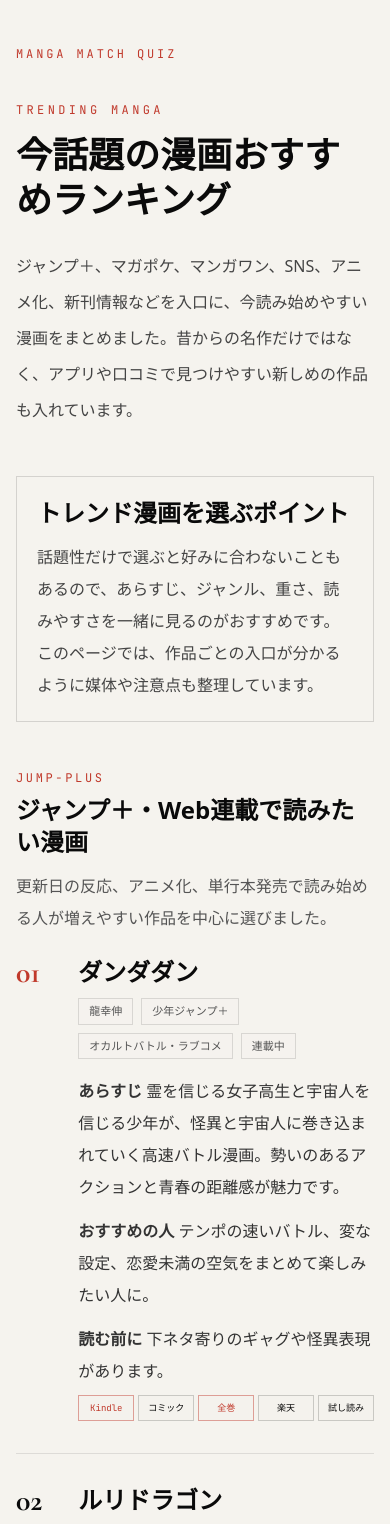
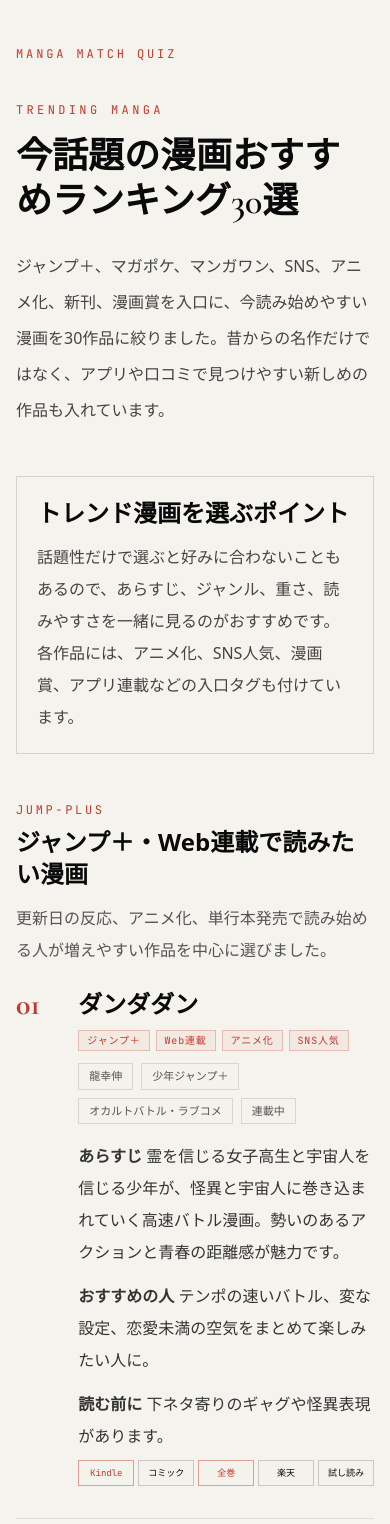
Before and after one commit to mikasaackerman0315/manga-match-shindan, a Next.js app in the folder manga-oracle-gemini/: page /trending-manga in a window 390 px wide. Shown: the top 1524 px of the page. Built offline with nearby package versions, Linux system fonts and the light colour scheme.

Commit message:
Strengthen trending manga ranking

```diff
--- a/manga-oracle-gemini/src/app/trending-manga/page.jsx
+++ b/manga-oracle-gemini/src/app/trending-manga/page.jsx
@@ -4,12 +4,12 @@ import TrackedArticleLink from "../TrackedArticleLink";
 const siteUrl = "https://www.mangamatchquiz.com";
 
 export const metadata = {
-  title: "今話題の漫画おすすめランキング | マンガマッチ診断",
-  description: "ジャンプ＋、マガポケ、マンガワン、SNS、アニメ化、新刊で読まれやすい注目漫画を紹介します。",
+  title: "今話題の漫画おすすめランキング30選 | マンガマッチ診断",
+  description: "ジャンプ＋、マガポケ、マンガワン、SNS、アニメ化、新刊、漫画賞で読まれやすい注目漫画30作品を紹介します。",
   alternates: { canonical: "/trending-manga" },
   openGraph: {
-    title: "今話題の漫画おすすめランキング | マンガマッチ診断",
-    description: "漫画アプリ、SNS、アニメ化、新刊で読まれやすい注目漫画をまとめました。",
+    title: "今話題の漫画おすすめランキング30選 | マンガマッチ診断",
+    description: "漫画アプリ、SNS、アニメ化、新刊、漫画賞で読まれやすい注目漫画をまとめました。",
     url: `${siteUrl}/trending-manga`,
     siteName: "マンガマッチ診断",
     locale: "ja_JP",
@@ -22,6 +22,7 @@ const sections = [
     id: "jump-plus",
     heading: "ジャンプ＋・Web連載で読みたい漫画",
     lead: "更新日の反応、アニメ化、単行本発売で読み始める人が増えやすい作品を中心に選びました。",
+    defaultTags: ["ジャンプ＋", "Web連載"],
     items: [
       {
         title: "ダンダダン",
@@ -29,6 +30,7 @@ const sections = [
         medium: "少年ジャンプ＋",
         genre: "オカルトバトル・ラブコメ",
         status: "連載中",
+        trendTags: ["アニメ化", "SNS人気"],
         synopsis: "霊を信じる女子高生と宇宙人を信じる少年が、怪異と宇宙人に巻き込まれていく高速バトル漫画。勢いのあるアクションと青春の距離感が魅力です。",
         fit: "テンポの速いバトル、変な設定、恋愛未満の空気をまとめて楽しみたい人に。",
         caution: "下ネタ寄りのギャグや怪異表現があります。",
@@ -39,6 +41,7 @@ const sections = [
         medium: "週刊少年ジャンプ・少年ジャンプ＋",
         genre: "日常・青春・少し不思議",
         status: "連載中",
+        trendTags: ["再注目", "読みやすい"],
         synopsis: "ある朝、頭に角が生えた女子高生ルリの日常を描く作品。大きな事件よりも、会話や教室の空気で読ませるやさしい漫画です。",
         fit: "バトルより空気感、自然な会話、少しだけ非日常な日常漫画を読みたい人に。",
         caution: "派手な展開を求めると物足りないかもしれません。",
@@ -49,6 +52,7 @@ const sections = [
         medium: "少年ジャンプ＋",
         genre: "ダークファンタジー・冒険",
         status: "連載中",
+        trendTags: ["次にくる", "重め"],
         synopsis: "過酷な運命を背負った青年が、異形の力と人間の欲望が渦巻く世界を進むファンタジー。重い空気と先の読めなさが強い作品です。",
         fit: "王道だけでは物足りない、少し暗く骨太なファンタジーを追いたい人に。",
         caution: "暴力表現や重い展開があります。",
@@ -59,6 +63,7 @@ const sections = [
         medium: "週刊少年ジャンプ",
         genre: "魔法・バトル・ファンタジー",
         status: "連載中",
+        trendTags: ["マンガ大賞候補", "新世代ジャンプ"],
         synopsis: "魔法をめぐる世界で、少年イチが常識外れの存在として成長していく冒険譚。読みやすい設定とキャラクターの強さで入りやすい新世代バトルです。",
         fit: "ジャンプらしい成長、魔法バトル、見やすい絵の新作を読みたい人に。",
         caution: "序盤は世界観の説明を追いながら読む作品です。",
@@ -69,6 +74,7 @@ const sections = [
         medium: "週刊少年ジャンプ",
         genre: "剣戟・復讐・バトル",
         status: "連載中",
+        trendTags: ["海外人気", "新世代ジャンプ"],
         synopsis: "刀匠の父を持つ少年が、妖刀をめぐる因縁に踏み込んでいくバトル漫画。静かな怒りとスタイリッシュな戦闘が軸になっています。",
         fit: "剣、復讐、クールな主人公、切れ味のあるアクションが好きな人に。",
         caution: "復讐劇なので空気はやや重めです。",
@@ -79,7 +85,8 @@ const sections = [
         medium: "少年ジャンプ＋",
         genre: "SF・群像劇",
         status: "連載中",
-        synopsis: "現代社会の歪みと異物感を、鋭い会話と独特の視点で描く作品。読みながら居心地の悪さと引っかかりが残ります。",
+        trendTags: ["新連載", "尖った作品"],
+        synopsis: "宇宙人と人間が共存する社会を舞台に、怒りや違和感を抱える人々を描くSF漫画。読みながら居心地の悪さと引っかかりが残ります。",
         fit: "きれいにまとまりすぎない、少し毒のある新作を探している人に。",
         caution: "万人向けの爽快感より、ざらついた読後感が強い作品です。",
       },
@@ -89,6 +96,7 @@ const sections = [
     id: "app-serial",
     heading: "マガポケ・マンガワン周辺で注目の漫画",
     lead: "アプリ連載や週刊誌連載から、今まとめて追いやすい人気作を選びました。",
+    defaultTags: ["漫画アプリ", "連載中"],
     items: [
       {
         title: "薫る花は凛と咲く",
@@ -96,6 +104,7 @@ const sections = [
         medium: "マガジンポケット",
         genre: "青春・恋愛・学園",
         status: "連載中",
+        trendTags: ["アニメ化", "青春"],
         synopsis: "底辺男子校の少年とお嬢様学校の少女が出会い、互いの世界を少しずつ知っていく青春漫画。やさしい会話と誠実な関係性が魅力です。",
         fit: "刺激よりも、まっすぐな青春と読後感のよさを求める人に。",
         caution: "派手な事件よりも関係性の積み重ねを楽しむ作品です。",
@@ -106,7 +115,8 @@ const sections = [
         medium: "週刊少年マガジン・マガポケ",
         genre: "サッカー・デスゲーム的競争",
         status: "連載中",
-        synopsis: "日本代表を変えるため、 striker たちが過酷な選抜施設で競い合うサッカー漫画。友情よりもエゴと才能のぶつかり合いで読ませます。",
+        trendTags: ["アニメ化", "スポーツ"],
+        synopsis: "日本代表を変えるため、ストライカーたちが過酷な選抜施設で競い合うサッカー漫画。友情よりもエゴと才能のぶつかり合いで読ませます。",
         fit: "熱い台詞、ライバル関係、勝負の高揚感が好きな人に。",
         caution: "リアルな部活スポーツより、エンタメ性の強い競争漫画です。",
       },
@@ -116,6 +126,7 @@ const sections = [
         medium: "週刊少年マガジン・マガポケ",
         genre: "バトル・ダークファンタジー",
         status: "連載中",
+        trendTags: ["アニメ化", "絵が強い"],
         synopsis: "不当な罪で奈落へ落とされた少年が、廃棄物と異能が支配する世界で戦う物語。荒々しい絵と怒りのある世界観が印象に残ります。",
         fit: "絵の個性、下層から這い上がる物語、重めのバトルが好きな人に。",
         caution: "世界観は暗めで、暴力表現もあります。",
@@ -126,6 +137,7 @@ const sections = [
         medium: "マンガワン・裏サンデー",
         genre: "ホラー・怪異・サスペンス",
         status: "連載中",
+        trendTags: ["口コミ人気", "ホラー"],
         synopsis: "高額報酬の怪しい仕事に挑む二人が、不可解な現場で危険な目に遭うホラー漫画。短い話の中で不穏さが一気に膨らみます。",
         fit: "1話ごとの引きが強いホラー、怪異系の嫌な空気が好きな人に。",
         caution: "怖さや不快感のある回があります。",
@@ -136,6 +148,7 @@ const sections = [
         medium: "マンガワン・裏サンデー",
         genre: "格闘・バトル",
         status: "連載中",
+        trendTags: ["格闘", "シリーズ人気"],
         synopsis: "企業同士の利権を賭けた格闘試合を軸に、強者たちの戦いを描くシリーズ続編。肉体派のぶつかり合いと駆け引きが魅力です。",
         fit: "格闘漫画、トーナメント、強い男たちの戦いが好きな人に。",
         caution: "前作から読むとより入りやすい作品です。",
@@ -146,6 +159,7 @@ const sections = [
         medium: "週刊少年サンデー",
         genre: "格闘・MMA・青春",
         status: "連載中",
+        trendTags: ["スポーツ", "成長物語"],
         synopsis: "冴えない少年が総合格闘技に出会い、自分の弱さと向き合いながら強くなっていくスポーツ漫画。地味な努力と試合の緊張感が光ります。",
         fit: "才能より努力、泥臭い成長、格闘技のリアル寄りな熱さが好きな人に。",
         caution: "爽快な無双より、少しずつ積み上げるタイプです。",
@@ -153,9 +167,62 @@ const sections = [
     ],
   },
   {
+    id: "next-hit",
+    heading: "次にくる枠で押さえたい漫画",
+    lead: "マンガ大賞、アニメ化してほしい漫画ランキング、書店員評価など、次の入口になりやすい作品です。",
+    defaultTags: ["次にくる", "ランキング注目"],
+    items: [
+      {
+        title: "写らナイんです",
+        author: "コノシマルカ",
+        medium: "週刊少年サンデー",
+        genre: "青春・オカルト・コメディ",
+        status: "連載中",
+        trendTags: ["AnimeJapan", "爽やかホラー"],
+        synopsis: "霊媒体質の少年と心霊写真好きの少女が、オカルト部で怪異に向き合う青春漫画。怖さよりも明るい掛け合いと爽やかさで読みやすい作品です。",
+        fit: "ホラーは気になるけど重すぎるものは避けたい人、青春オカルトが好きな人に。",
+        caution: "ホラー演出はありますが、過度に暗い作品ではありません。",
+      },
+      {
+        title: "会社と私生活－オンとオフ－",
+        author: "金沢真之介",
+        medium: "ガンガンpixiv",
+        genre: "社会人・日常・ギャップ",
+        status: "連載中",
+        trendTags: ["SNS発", "社会人"],
+        synopsis: "会社では真面目に働く人々が、私生活ではまったく違う顔を持つ日常漫画。オンとオフのギャップが軽やかに描かれます。",
+        fit: "社会人の日常、趣味のある生活、ゆるい会話劇を読みたい人に。",
+        caution: "大事件よりもキャラクターのギャップを楽しむ作品です。",
+      },
+      {
+        title: "本なら売るほど",
+        author: "児島青",
+        medium: "ハルタ",
+        genre: "古本屋・人間ドラマ",
+        status: "連載中",
+        trendTags: ["マンガ大賞", "ヒューマンドラマ"],
+        synopsis: "古本屋に集まる人々と、本にまつわる記憶や縁を描くヒューマンドラマ。静かな読後感と本をめぐる会話が心に残ります。",
+        fit: "派手な展開より、人の生活や記憶を丁寧に描く漫画を読みたい人に。",
+        caution: "バトルや強い刺激を求める人には穏やかです。",
+      },
+      {
+        title: "サンキューピッチ",
+        author: "住吉九",
+        medium: "少年ジャンプ＋",
+        genre: "野球・コメディ・青春",
+        status: "連載中",
+        trendTags: ["マンガ大賞候補", "スポーツ"],
+        synopsis: "個性の強い高校球児たちが、予想外の戦術と勢いで野球に挑むスポーツ漫画。笑いと熱さの振れ幅が大きい作品です。",
+        fit: "野球漫画、クセのあるキャラ、ギャグと本気の試合を両方楽しみたい人に。",
+        caution: "正統派の部活漫画より、かなり変化球のテンポです。",
+      },
+    ],
+  },
+  {
     id: "sns-reader",
     heading: "SNSや口コミで見つけやすい漫画",
     lead: "感想を言いたくなる設定、読みやすい短さ、キャラクターの強さで広がりやすい作品です。",
+    defaultTags: ["SNS・口コミ", "読みやすい"],
     items: [
       {
         title: "ふつうの軽音部",
@@ -163,6 +230,7 @@ const sections = [
         medium: "少年ジャンプ＋",
         genre: "部活・青春・音楽",
         status: "連載中",
+        trendTags: ["マンガ大賞候補", "音楽"],
         synopsis: "軽音部に入った高校生たちの温度差や承認欲求、音楽への憧れを描く青春漫画。派手ではない会話の積み重ねが妙に刺さります。",
         fit: "部活もの、等身大の人間関係、音楽への憧れが好きな人に。",
         caution: "熱血よりも観察眼と空気感で読ませる作品です。",
@@ -173,6 +241,7 @@ const sections = [
         medium: "ヤングエースUP",
         genre: "青春・ホラー",
         status: "連載中",
+        trendTags: ["アニメ化", "ホラー"],
         synopsis: "親友の姿をした何かと過ごす少年の夏を描くホラー漫画。田舎の湿度、喪失感、近すぎる関係性が静かに怖さを生みます。",
         fit: "静かな怖さ、青春の痛み、不穏な空気を楽しみたい人に。",
         caution: "明るい青春漫画ではなく、喪失感とホラーが中心です。",
@@ -183,6 +252,7 @@ const sections = [
         medium: "ビッグガンガン",
         genre: "日常・会話劇・恋愛未満",
         status: "連載中",
+        trendTags: ["大人向け", "会話劇"],
         synopsis: "仕事帰りの会社員とスーパー店員が、店の裏で煙草を吸いながら少しずつ距離を縮める物語。短い会話の余韻で読ませます。",
         fit: "大人の距離感、静かな会話、派手すぎないラブコメが好きな人に。",
         caution: "煙草描写が多い作品です。",
@@ -193,6 +263,7 @@ const sections = [
         medium: "少年ジャンプ＋",
         genre: "青春・恋愛・学園",
         status: "完結",
+        trendTags: ["完結済み", "青春"],
         synopsis: "明るく周囲に合わせがちな女子と、まじめで自分の軸を持つ男子の関係を描く青春ラブコメ。会話の自然さと友人たちの描写も魅力です。",
         fit: "重すぎない恋愛、クラスの空気、友人関係まで含めて読みたい人に。",
         caution: "刺激的な展開より、細やかな心の変化が中心です。",
@@ -203,6 +274,7 @@ const sections = [
         medium: "マガジンポケット",
         genre: "復讐・サスペンス",
         status: "連載中",
+        trendTags: ["アプリ人気", "復讐"],
         synopsis: "壮絶ないじめで家族を奪われた少年が、復讐のために自分を鍛え、加害者たちへ近づいていくサスペンス。強烈な怒りと緊張感で読ませます。",
         fit: "刺激の強い復讐劇、先が気になるサスペンスを読みたい人に。",
         caution: "暴力表現と精神的に重い描写がかなり強めです。",
@@ -213,6 +285,7 @@ const sections = [
         medium: "週刊ヤングジャンプ",
         genre: "アイスホッケー・青春・スポーツ",
         status: "連載中",
+        trendTags: ["作者人気", "スポーツ"],
         synopsis: "問題児の少年が氷上競技の世界へ飛び込み、仲間やライバルとぶつかりながら成長していくスポーツ漫画。勢いのある人物描写が魅力です。",
         fit: "スポーツ漫画、荒い才能、チームで熱くなる展開が好きな人に。",
         caution: "序盤からキャラクターの癖が強めです。",
@@ -223,6 +296,7 @@ const sections = [
     id: "anime-media",
     heading: "アニメ化・映像化で入りやすい漫画",
     lead: "アニメや映画をきっかけに原作を読み始めやすい作品です。",
+    defaultTags: ["アニメ化", "入りやすい"],
     items: [
       {
         title: "怪獣8号",
@@ -230,6 +304,7 @@ const sections = [
         medium: "少年ジャンプ＋",
         genre: "怪獣・防衛隊・バトル",
         status: "完結",
+        trendTags: ["完結済み", "まとめ読み"],
         synopsis: "怪獣清掃業で働く男が、思わぬ変化をきっかけに防衛隊を目指すバトル漫画。社会人主人公の再挑戦と仲間との共闘が読みやすい作品です。",
         fit: "大人主人公、怪獣バトル、テンポの良い少年漫画を読みたい人に。",
         caution: "怪獣との戦闘や身体変化の描写があります。",
@@ -240,6 +315,7 @@ const sections = [
         medium: "週刊少年ジャンプ",
         genre: "殺し屋・アクション・コメディ",
         status: "連載中",
+        trendTags: ["アニメ化", "アクション"],
         synopsis: "元最強の殺し屋が、家族との平穏を守るために再び危険な世界と向き合うアクション漫画。日常コメディと迫力ある戦闘の落差が楽しい作品です。",
         fit: "キレのあるアクション、強い主人公、軽い笑いを一緒に楽しみたい人に。",
         caution: "殺し屋ものなので戦闘描写は多めです。",
@@ -250,6 +326,7 @@ const sections = [
         medium: "マガジンポケット",
         genre: "不良・青春・バトル",
         status: "連載中",
+        trendTags: ["アニメ化", "キャラ人気"],
         synopsis: "街を守る不良高校に入った少年が、仲間との出会いを通じて変わっていく青春バトル漫画。喧嘩の熱さと仲間関係のまっすぐさが魅力です。",
         fit: "不良漫画、友情、キャラクター人気の強い作品を読みたい人に。",
         caution: "喧嘩描写が中心ですが、空気は比較的読みやすいです。",
@@ -260,6 +337,7 @@ const sections = [
         medium: "週刊少年ジャンプ",
         genre: "魔女・コメディ・学園",
         status: "連載中",
+        trendTags: ["アニメ化", "コメディ"],
         synopsis: "魔女の少女と幼なじみの少年が同居し、魔法にまつわる騒動を巻き起こす学園コメディ。ギャグ、恋愛、バトルが軽やかに混ざります。",
         fit: "笑えて読みやすい、明るいファンタジー寄りの漫画を探している人に。",
         caution: "シリアスな魔法バトルより、コメディの比重が高めです。",
@@ -270,6 +348,7 @@ const sections = [
         medium: "月刊アフタヌーン",
         genre: "フィギュアスケート・スポーツ",
         status: "連載中",
+        trendTags: ["アニメ化", "受賞作"],
         synopsis: "フィギュアスケートに憧れる少女と、夢に挫折した青年コーチが頂点を目指すスポーツ漫画。努力の痛みと成長の瞬間が濃く描かれます。",
         fit: "本気のスポーツ漫画、師弟関係、才能と努力の物語が好きな人に。",
         caution: "競技の厳しさや挫折も丁寧に描かれます。",
@@ -280,6 +359,7 @@ const sections = [
         medium: "少年ジャンプ＋",
         genre: "仕事・癒し・コメディ",
         status: "連載中",
+        trendTags: ["アニメ化", "癒し"],
         synopsis: "猫たちが働くラーメン屋で、人間のスタッフが接客や店の仕事を学んでいくお仕事漫画。ゆるい空気と働く人へのやさしさがあります。",
         fit: "バトルより癒し、仕事の空気、やさしいユーモアを読みたい人に。",
         caution: "大きな事件より日常と接客の積み重ねを楽しむ作品です。",
@@ -290,6 +370,7 @@ const sections = [
         medium: "週刊少年マガジン",
         genre: "ゲーム・ファンタジー・バトル",
         status: "連載中",
+        trendTags: ["アニメ化", "ゲーム"],
         synopsis: "クソゲー好きのプレイヤーが、神ゲーと呼ばれるVRゲームへ挑む冒険漫画。ゲーム攻略の楽しさと強敵との戦いがテンポよく進みます。",
         fit: "ゲーム、攻略、強敵バトル、明るい冒険が好きな人に。",
         caution: "現実ドラマよりゲーム内の展開が中心です。",
@@ -300,6 +381,7 @@ const sections = [
         medium: "週刊少年マガジン",
         genre: "戦隊・ダークヒーロー・バトル",
         status: "連載中",
+        trendTags: ["アニメ化", "変化球"],
         synopsis: "正義の戦隊と怪人の関係を裏側から描くバトル漫画。ヒーローものの定番をひっくり返す視点で、組織の歪みと反抗を描きます。",
         fit: "ヒーローものを少し斜めから見たい人、皮肉のあるバトルが好きな人に。",
         caution: "明快な正義の物語ではなく、黒い部分も多い作品です。",
@@ -322,11 +404,23 @@ function MetaPill({ children }) {
   );
 }
 
+function TrendPill({ children }) {
+  return (
+    <span className="px-2 py-0.5 text-[10px] tracking-[0.08em]" style={{ border: "1px solid rgba(192,57,43,0.26)", color: "#c0392b", backgroundColor: "rgba(192,57,43,0.055)", fontFamily: "'JetBrains Mono', 'Noto Serif JP', monospace" }}>
+      {children}
+    </span>
+  );
+}
+
+function getTags(section, item) {
+  return Array.from(new Set([...(section.defaultTags || []), ...(item.trendTags || [])])).slice(0, 5);
+}
+
 export default function TrendingMangaPage() {
   const itemListJsonLd = {
     "@context": "https://schema.org",
     "@type": "ItemList",
-    name: "今話題の漫画おすすめランキング",
+    name: "今話題の漫画おすすめランキング30選",
     description: metadata.description,
     url: `${siteUrl}/trending-manga`,
     numberOfItems: flatItems.length,
@@ -343,7 +437,7 @@ export default function TrendingMangaPage() {
     "@type": "BreadcrumbList",
     itemListElement: [
       { "@type": "ListItem", position: 1, name: "マンガマッチ診断", item: siteUrl },
-      { "@type": "ListItem", position: 2, name: "今話題の漫画おすすめランキング", item: `${siteUrl}/trending-manga` },
+      { "@type": "ListItem", position: 2, name: "今話題の漫画おすすめランキング30選", item: `${siteUrl}/trending-manga` },
     ],
   };
 
@@ -358,16 +452,16 @@ export default function TrendingMangaPage() {
 
         <header className="mb-12">
           <div className="text-xs tracking-[0.28em] uppercase mb-4" style={{ color: "#c0392b", fontFamily: "'JetBrains Mono', monospace" }}>Trending Manga</div>
-          <h1 className="text-4xl md:text-6xl leading-tight font-semibold mb-6" style={{ fontFamily: "'Cormorant Garamond', 'Noto Serif JP', serif" }}>今話題の漫画おすすめランキング</h1>
+          <h1 className="text-4xl md:text-6xl leading-tight font-semibold mb-6" style={{ fontFamily: "'Cormorant Garamond', 'Noto Serif JP', serif" }}>今話題の漫画おすすめランキング30選</h1>
           <p className="text-base md:text-lg leading-9 max-w-3xl" style={{ color: "#444" }}>
-            ジャンプ＋、マガポケ、マンガワン、SNS、アニメ化、新刊情報などを入口に、今読み始めやすい漫画をまとめました。昔からの名作だけではなく、アプリや口コミで見つけやすい新しめの作品も入れています。
+            ジャンプ＋、マガポケ、マンガワン、SNS、アニメ化、新刊、漫画賞を入口に、今読み始めやすい漫画を30作品に絞りました。昔からの名作だけではなく、アプリや口コミで見つけやすい新しめの作品も入れています。
           </p>
         </header>
 
         <section className="mb-12 p-5 md:p-6" style={{ border: "1px solid rgba(10,10,10,0.14)", backgroundColor: "rgba(245,243,238,0.6)" }}>
           <h2 className="text-2xl font-semibold mb-3">トレンド漫画を選ぶポイント</h2>
           <p className="leading-8" style={{ color: "#444" }}>
-            話題性だけで選ぶと好みに合わないこともあるので、あらすじ、ジャンル、重さ、読みやすさを一緒に見るのがおすすめです。このページでは、作品ごとの入口が分かるように媒体や注意点も整理しています。
+            話題性だけで選ぶと好みに合わないこともあるので、あらすじ、ジャンル、重さ、読みやすさを一緒に見るのがおすすめです。各作品には、アニメ化、SNS人気、漫画賞、アプリ連載などの入口タグも付けています。
           </p>
         </section>
 
@@ -389,6 +483,9 @@ export default function TrendingMangaPage() {
                     </div>
                     <div className="col-span-10 md:col-span-11">
                       <h3 className="text-2xl md:text-3xl font-semibold mb-2" style={{ fontFamily: "'Cormorant Garamond', 'Noto Serif JP', serif" }}>{item.title}</h3>
+                      <div className="flex flex-wrap gap-1.5 mb-3">
+                        {getTags(section, item).map((tag) => <TrendPill key={tag}>{tag}</TrendPill>)}
+                      </div>
                       <div className="flex flex-wrap gap-2 mb-4">
                         <MetaPill>{item.author}</MetaPill>
                         <MetaPill>{item.medium}</MetaPill>
@@ -440,7 +537,7 @@ export default function TrendingMangaPage() {
           <div className="space-y-5">
             <div>
               <h3 className="font-semibold mb-2">トレンド漫画は名作ランキングと何が違いますか？</h3>
-              <p className="text-sm leading-7" style={{ color: "#555" }}>名作ランキングは評価が固まった作品中心ですが、トレンド漫画はアプリ、SNS、アニメ化、新刊などで今読み始める人が増えている作品を重視しています。</p>
+              <p className="text-sm leading-7" style={{ color: "#555" }}>名作ランキングは評価が固まった作品中心ですが、トレンド漫画はアプリ、SNS、アニメ化、新刊、漫画賞などで今読み始める人が増えている作品を重視しています。</p>
             </div>
             <div>
               <h3 className="font-semibold mb-2">話題作だけで選んでも大丈夫ですか？</h3>
```
